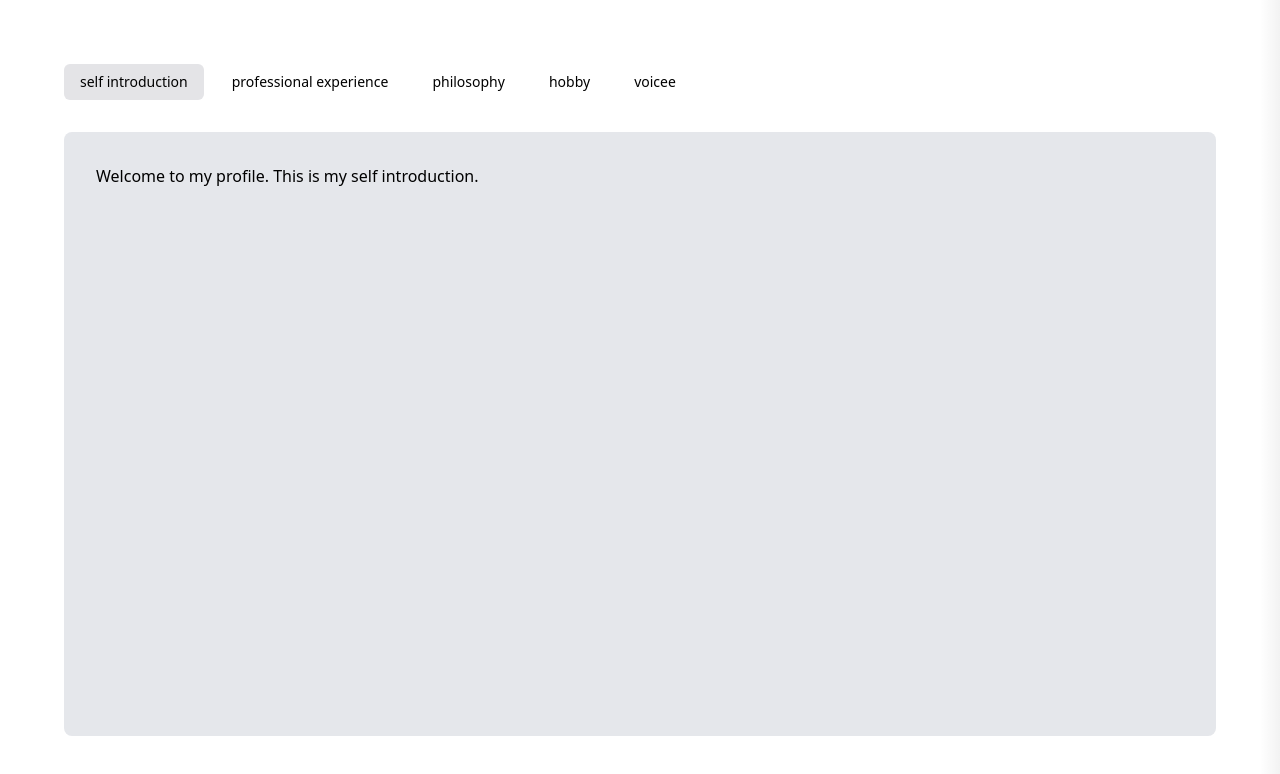
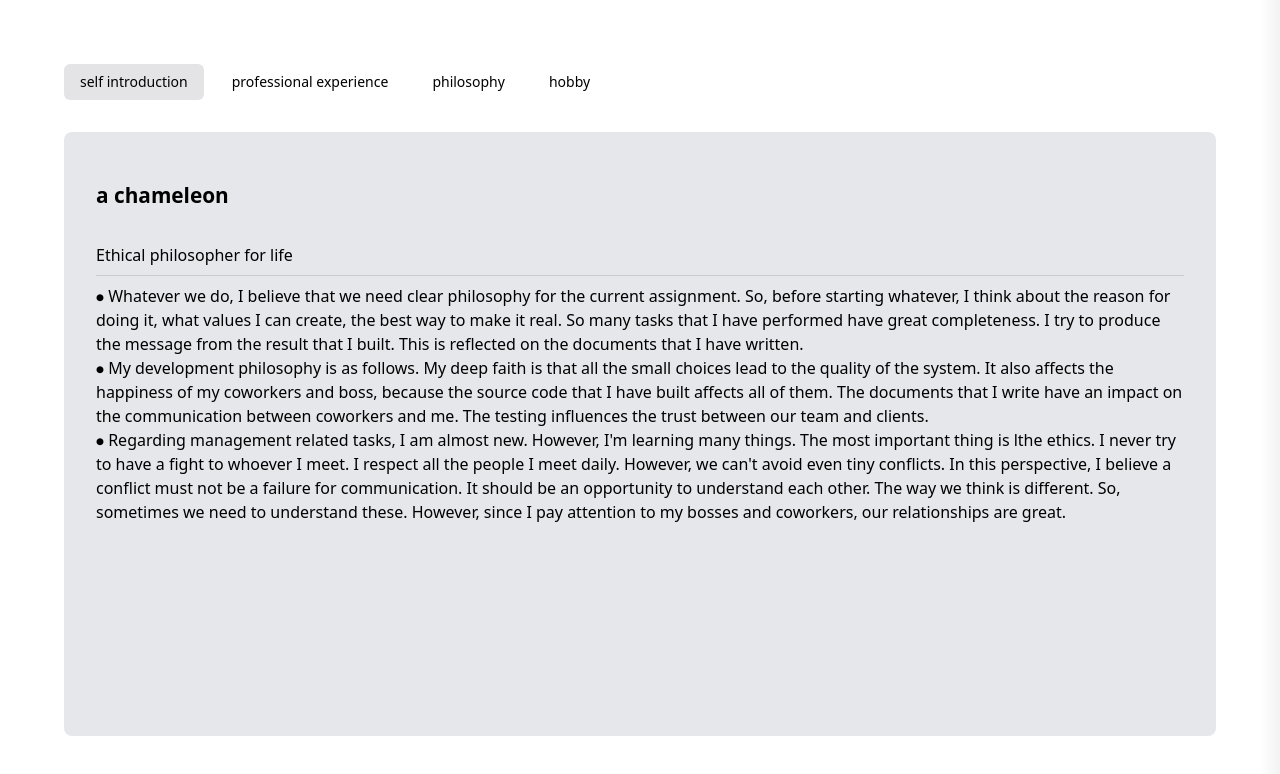
Before and after one commit to beomseoklee90/bomu, a React (Vite) app: page / in a window 1280 px wide. Shown: the top 774 px of the page. Built offline with nearby package versions, Linux system fonts and the light colour scheme.

Commit message:
Remove voicee menu item and update self-introduction content
Co-Authored-By: 이범석 <beomseoklee90@gmail.com>

```diff
--- a/src/App.tsx
+++ b/src/App.tsx
@@ -14,12 +14,16 @@ function App() {
     'self introduction',
     'professional experience',
     'philosophy',
-    'hobby',
-    'voicee'
+    'hobby'
   ]
 
   const htmlContents = [
-    `<p>Welcome to my profile. This is my self introduction.</p>`,
+    `<h3>a chameleon</h3> <br>
+Ethical philosopher for life
+<hr>
+⦁	Whatever we do, I believe that we need clear philosophy for the current assignment. So, before starting whatever, I think about the reason for doing it, what values I can create, the best way to make it real. So many tasks that I have performed have great completeness. I try to produce the message from the result that I built. This is reflected on the documents that I have written.<br>
+⦁	My development philosophy is as follows. My deep faith is that all the small choices lead to the quality of the system. It also affects the happiness of my coworkers and boss, because the source code that I have built affects all of them. The documents that I write have an impact on the communication between coworkers and me. The testing influences the trust between our team and clients. <br>
+⦁	Regarding management related tasks, I am almost new. However, I'm learning many things. The most important thing is lthe ethics. I never try to have a fight to whoever I meet. I respect all the people I meet daily. However, we can't avoid even tiny conflicts. In this perspective, I believe a conflict must not be a failure for communication. It should be an opportunity to understand each other. The way we think is different. So, sometimes we need to understand these. However, since I pay attention to my bosses and coworkers, our relationships are great.<br>`,
 
     `<h3>DENZAI</h3> 2025-03 ~ now
 <hr>
```
